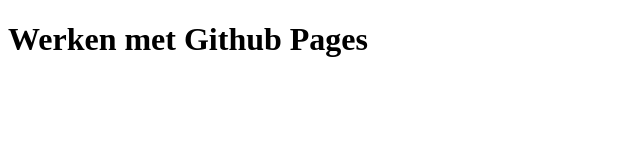
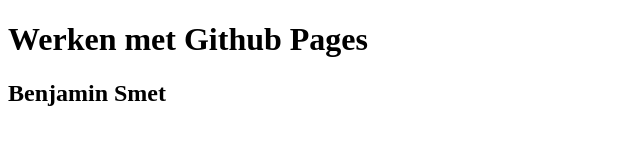
Before and after one commit to BenjaminSmet/githubPages, a plain HTML site: page index.html in a window 1280 px wide. Shown: the whole page, without its empty margins (0-640 px from the left). Drawn offline with Linux system fonts and the light colour scheme.

Commit message:
h2 met naam

```diff
--- a/index.html
+++ b/index.html
@@ -7,5 +7,6 @@
 </head>
 <body>
     <h1>Werken met Github Pages</h1>
+    <h2>Benjamin Smet</h2>
 </body>
 </html>
```
